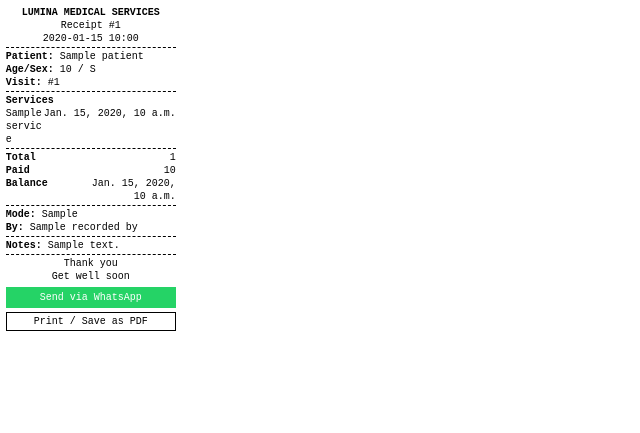
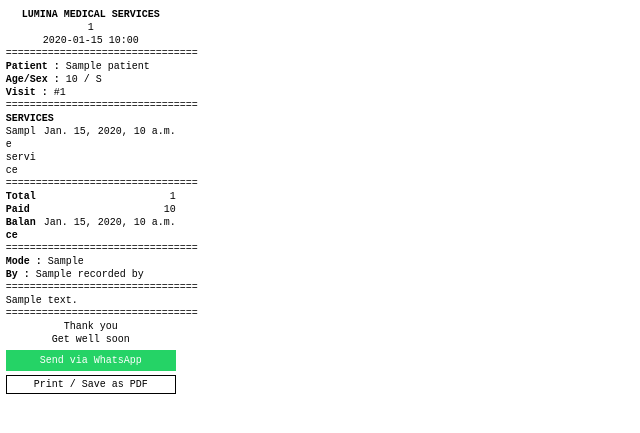
Before and after one commit to jonathan-ndayisenga/lumina_medical, a Django app: template labsystem/reception/templates/reception/payment_receipt.html in a window 1280 px wide. Shown: the top 433 px of the page, without its empty margins (0-640 px from the left). Run offline with Django 5.2, Linux system fonts and the light colour scheme; the template is opened without the code that fills it: most values are stand-ins (such as "Sample title", 1, 10 or a date in 2020).

Commit message:
printer fixing

```diff
--- a/labsystem/reception/templates/reception/payment_receipt.html
+++ b/labsystem/reception/templates/reception/payment_receipt.html
@@ -4,36 +4,31 @@
 <meta charset="UTF-8">
 <title>Receipt</title>
 <style>
-    /* ── Paper: 48 mm, zero margin so printer fills the roll ── */
-    @page {
-        size: 48mm auto;
-        margin: 0mm;
-    }
+    @page { size: 48mm auto; margin: 0mm; }
 
     * { margin: 0; padding: 0; box-sizing: border-box; }
 
     body {
         width: 48mm;
-        padding: 1.5mm;
+        padding: 2mm 1.5mm;
         font-family: 'Courier New', Courier, monospace;
-        font-size: 10px;       /* visible at 48mm, ~30 chars/line */
-        line-height: 1.3;      /* compact but Chrome won't override it */
+        font-size: 10px;
+        line-height: 1.3;
         color: #000;
         background: #fff;
     }
 
-    .c  { text-align: center; }
-    .r  { text-align: right; }
-    .b  { font-weight: bold; }
-    hr  { border: none; border-top: 1px dashed #000; margin: 2px 0; }
+    .c   { text-align: center; }
+    .b   { font-weight: bold; }
+    .sep { letter-spacing: 0; }
 
-    table { width: 100%; border-collapse: collapse; }
-    td    { padding: 0; vertical-align: top; font-size: 10px; line-height: 1.3; }
-
-    .sn { width: 64%; word-break: break-word; }
-    .sp { width: 36%; text-align: right; white-space: nowrap; }
-    .tl { width: 48%; font-weight: bold; }
-    .tv { width: 52%; text-align: right; }
+    .row {
+        display: flex;
+        justify-content: space-between;
+        align-items: flex-start;
+    }
+    .row .n { flex: 1; word-break: break-word; padding-right: 4px; }
+    .row .p { white-space: nowrap; text-align: right; }
 
     .btn {
         display: block;
@@ -57,44 +52,40 @@
 <body>
 
 <div class="c b">LUMINA MEDICAL SERVICES</div>
-<div class="c">Receipt #{{ payment.receipt_number }}</div>
+<div class="c">{{ payment.receipt_number }}</div>
 <div class="c">{{ payment.paid_at|date:"Y-m-d H:i" }}</div>
-<hr>
+<div class="sep">================================</div>
 
-<div><b>Patient:</b> {{ visit.patient.name|truncatechars:20 }}</div>
-<div><b>Age/Sex:</b> {{ visit.patient.age }} / {{ visit.patient.get_sex_display|slice:":1" }}</div>
-<div><b>Visit:</b> #{{ visit.id }}</div>
-<hr>
+<div><b>Patient :</b> {{ visit.patient.name|truncatechars:18 }}</div>
+<div><b>Age/Sex :</b> {{ visit.patient.age }} / {{ visit.patient.get_sex_display|slice:":1" }}</div>
+<div><b>Visit   :</b> #{{ visit.id }}</div>
+<div class="sep">================================</div>
 
-<div class="b">Services</div>
-<table>
+<div class="b">SERVICES</div>
 {% for item in visit.visit_services.all %}
-<tr>
-    <td class="sn">{{ item.service.name|truncatechars:20 }}</td>
-    <td class="sp">{{ item.price_at_time }}</td>
-</tr>
+<div class="row">
+    <span class="n">{{ item.service.name|truncatechars:18 }}</span>
+    <span class="p">{{ item.price_at_time }}</span>
+</div>
 {% empty %}
-<tr><td colspan="2" class="c">(no services)</td></tr>
+<div class="c">(no services)</div>
 {% endfor %}
-</table>
-<hr>
+<div class="sep">================================</div>
 
-<table>
-    <tr><td class="tl">Total</td><td class="tv">{{ visit.total_amount }}</td></tr>
-    <tr><td class="tl">Paid</td><td class="tv">{{ payment.amount_paid }}</td></tr>
-    <tr><td class="tl">Balance</td><td class="tv">{{ balance_due }}</td></tr>
-</table>
-<hr>
+<div class="row"><span class="n"><b>Total</b></span><span class="p">{{ visit.total_amount }}</span></div>
+<div class="row"><span class="n"><b>Paid</b></span><span class="p">{{ payment.amount_paid }}</span></div>
+<div class="row"><span class="n"><b>Balance</b></span><span class="p">{{ balance_due }}</span></div>
+<div class="sep">================================</div>
 
-<div><b>Mode:</b> {{ payment.get_mode_display }}</div>
-<div><b>By:</b> {{ payment.recorded_by.get_full_name|default:payment.recorded_by.username|truncatechars:18 }}</div>
+<div><b>Mode :</b> {{ payment.get_mode_display }}</div>
+<div><b>By   :</b> {{ payment.recorded_by.get_full_name|default:payment.recorded_by.username|truncatechars:18 }}</div>
 
 {% if payment.notes %}
-<hr>
-<div><b>Notes:</b> {{ payment.notes|truncatechars:50 }}</div>
+<div class="sep">================================</div>
+<div>{{ payment.notes|truncatechars:60 }}</div>
 {% endif %}
 
-<hr>
+<div class="sep">================================</div>
 <div class="c">Thank you</div>
 <div class="c">Get well soon</div>
 
```
